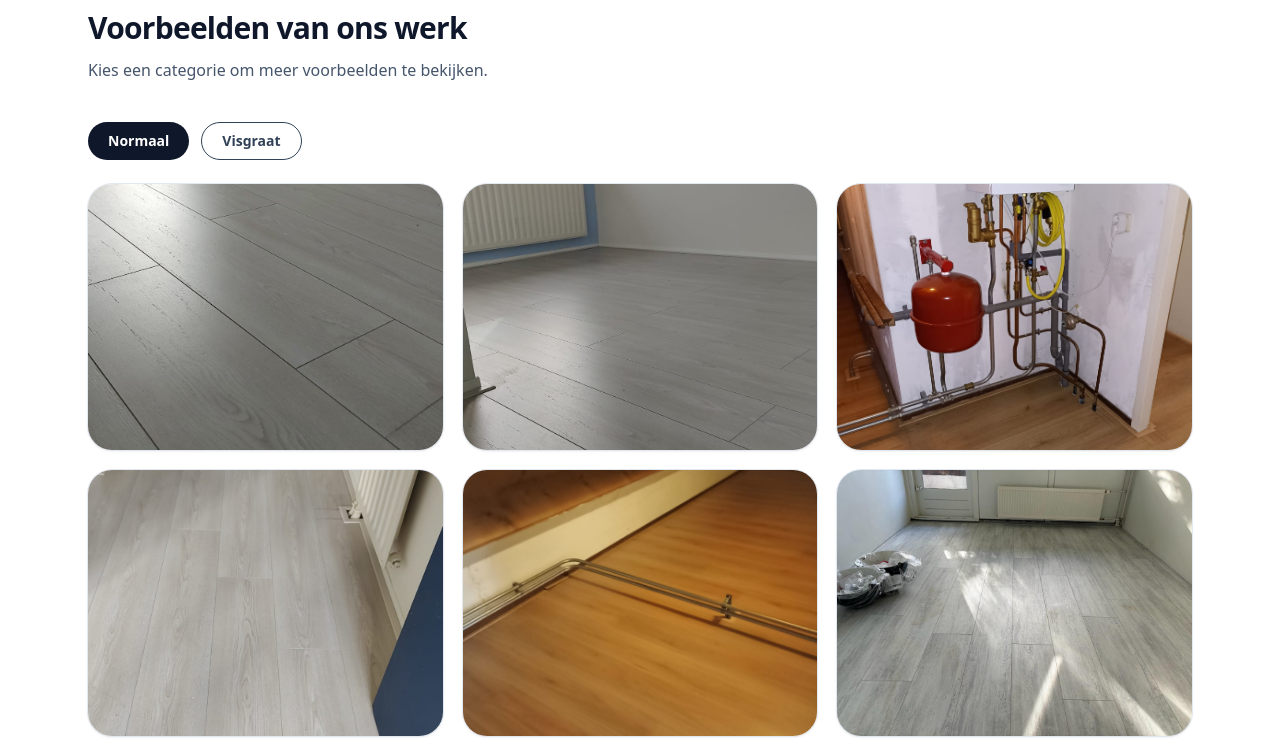
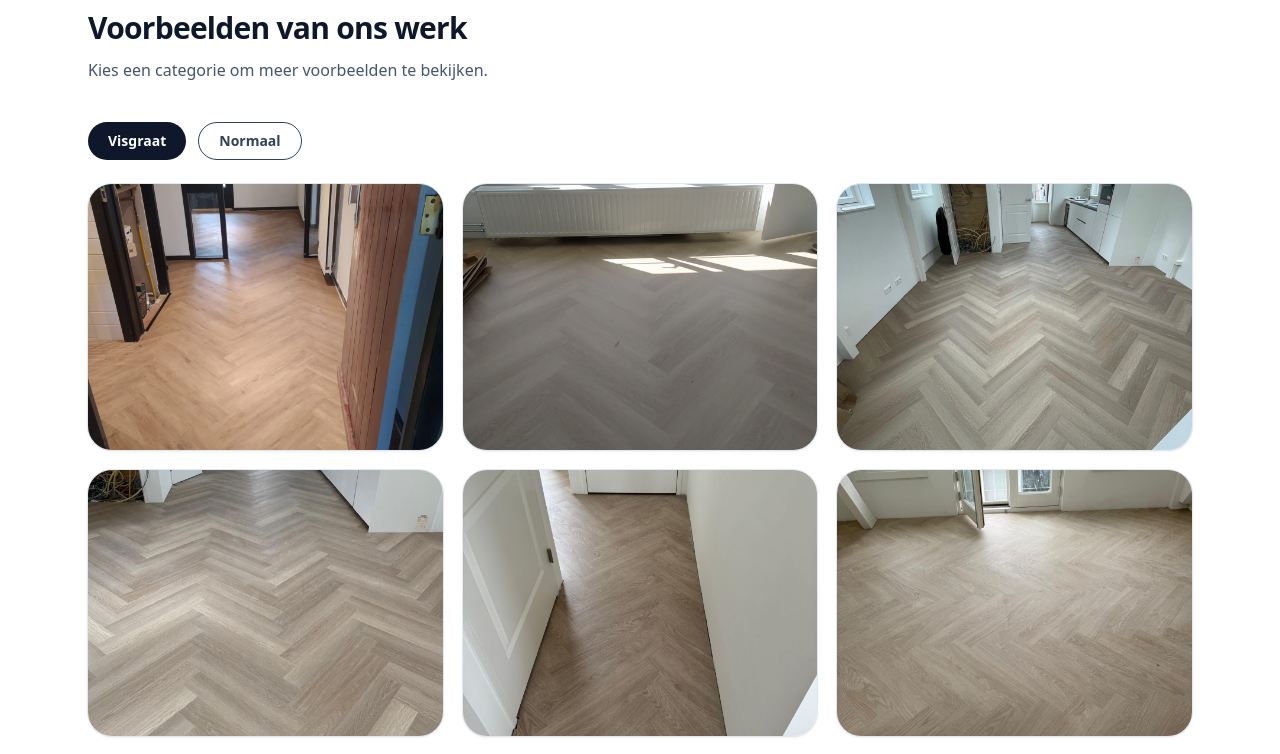
Before and after one commit to DeerProjects/laminaat, a React (Vite) app: page / in a window 1280 px wide. Shown: the part 1405-2159 px from the top of the page. Built offline with nearby package versions, Linux system fonts and the light colour scheme.

Commit message:
Fix: image module types

```diff
--- a/src/sections/Work.tsx
+++ b/src/sections/Work.tsx
@@ -24,7 +24,6 @@ import visgraat11 from "../assets/laminaat_samples/visgraat11.jpeg";
 import visgraat12 from "../assets/laminaat_samples/visgraat12.jpeg";
 
 const GALLERIES: Record<"normaal" | "visgraat", string[]> = {
-  normaal: [normal1, normal2, normal3, normal4, normal5, normal6, normal7],
   visgraat: [
     visgraat1,
     visgraat2,
@@ -38,10 +37,12 @@ const GALLERIES: Record<"normaal" | "visgraat", string[]> = {
     visgraat11,
     visgraat12,
   ],
+  normaal: [normal1, normal2, normal3, normal4, normal5, normal6, normal7],
 };
 
 export default function Work() {
-  const [active, setActive] = useState<"normaal" | "visgraat">("normaal");
+  // ✅ Visgraat önde başlasın
+  const [active, setActive] = useState<"normaal" | "visgraat">("visgraat");
 
   return (
     <Section
@@ -52,6 +53,20 @@ export default function Work() {
     >
       {/* Tabs */}
       <div className="mb-6 flex flex-wrap gap-3">
+        {/* ✅ Visgraat önde */}
+        <button
+          type="button"
+          onClick={() => setActive("visgraat")}
+          className={
+            "rounded-full px-5 py-2 text-sm font-semibold transition " +
+            (active === "visgraat"
+              ? "bg-slate-900 text-white"
+              : "border bg-white text-slate-700 hover:bg-slate-50")
+          }
+        >
+          Visgraat
+        </button>
+
         <button
           type="button"
           onClick={() => setActive("normaal")}
@@ -63,19 +78,6 @@ export default function Work() {
           }
         >
           Normaal
-        </button>
-
-        <button
-          type="button"
-          onClick={() => setActive("visgraat")}
-          className={
-            "rounded-full px-5 py-2 text-sm font-semibold transition " +
-            (active === "visgraat"
-              ? "bg-slate-900 text-white"
-              : "border bg-white text-slate-700 hover:bg-slate-50")
-          }
-        >
-          Visgraat
         </button>
       </div>
 
```
